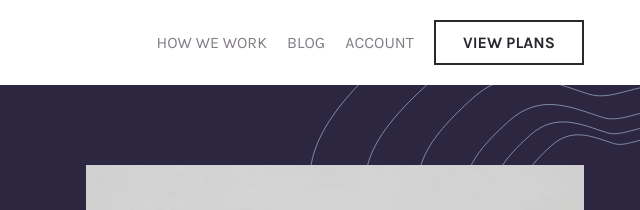
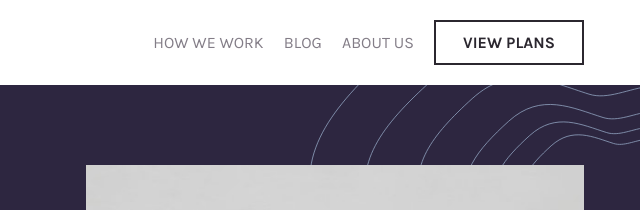
Before and after one commit to ceenobi/insure-f-end-mentor, a plain HTML site: page index.html in a window 1280 px wide. Shown: the top 210 px of the page, 640-1280 px from the left. Drawn offline with nearby package versions, Linux system fonts and the light colour scheme; files whose address does not match are found by name.

Commit message:
chnaged account link to about us

```diff
--- a/index.html
+++ b/index.html
@@ -36,7 +36,7 @@
         <nav class="hidden md:block space-x-4 text-[var(--Gray700)] uppercase">
           <a href="#">How we work</a>
           <a href="#">Blog</a>
-          <a href="#">Account</a>
+          <a href="#">About Us</a>
           <button
             type="button"
             class="uppercase border-2 bg-white text-[var(--Gray950)] w-[150px] h-[45px] font-bold"
```
